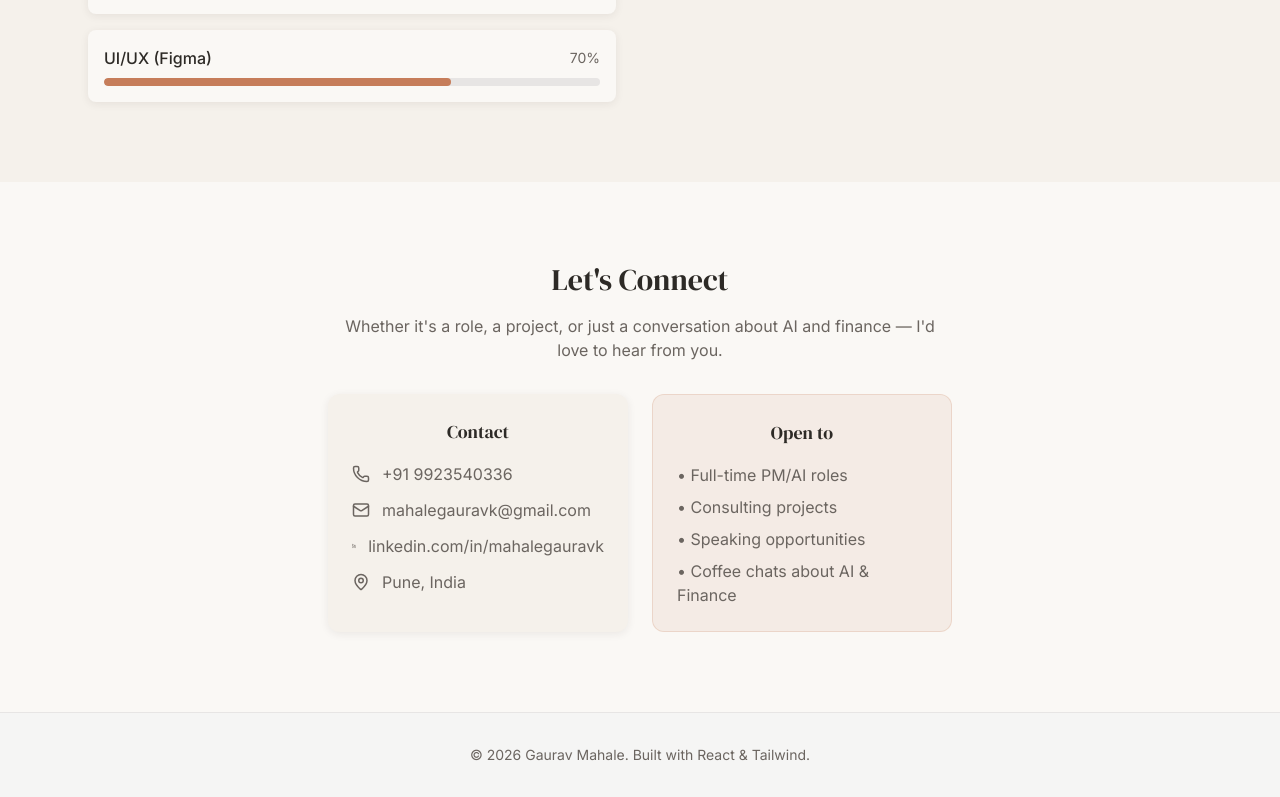
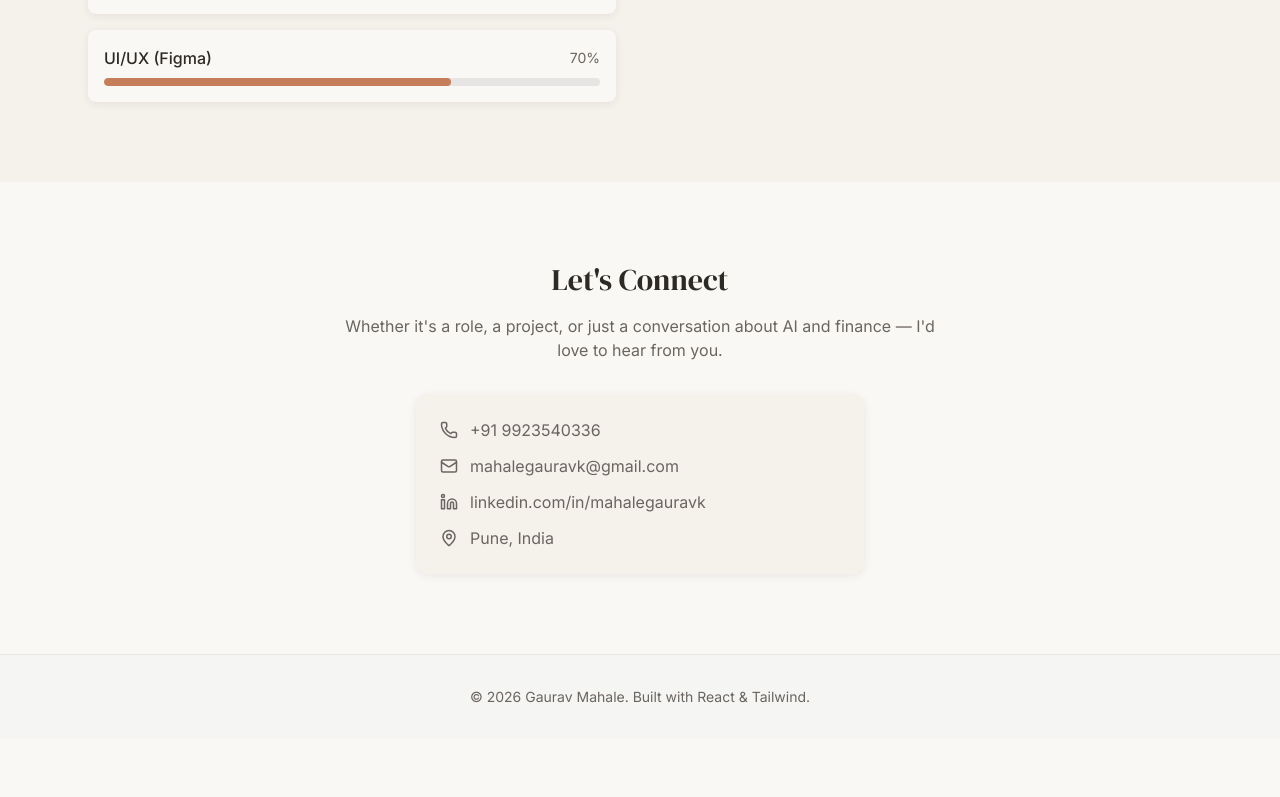
Before and after one commit to gmpro-cr/career-portfolio-Google, a React (Vite) app: page / in a window 1280 px wide. Shown: the part 5415-6212 px from the top of the page. After the commit the page ends 6154 px from the top, so only its background shows below. Built offline with nearby package versions, Linux system fonts and the light colour scheme.

Commit message:
remove: 'Open to' section from contact
Co-Authored-By: Claude Opus 4.5 <noreply@anthropic.com>

```diff
--- a/pages/Home.tsx
+++ b/pages/Home.tsx
@@ -281,10 +281,8 @@ export default function Home() {
             Whether it's a role, a project, or just a conversation about AI and finance — I'd love to hear from you.
           </p>
 
-          <div className="grid sm:grid-cols-2 gap-6">
-            <div className="bg-warm-cream rounded-xl p-6 shadow-soft">
-              <h3 className="font-serif text-lg text-charcoal mb-4">Contact</h3>
-              <div className="space-y-3 text-left">
+          <div className="bg-warm-cream rounded-xl p-6 shadow-soft max-w-md mx-auto">
+            <div className="space-y-3">
               <a href="tel:+919923540336" className="flex items-center gap-3 text-muted hover:text-terracotta transition-colors">
                 <Phone size={18} />
                 <span>+91 9923540336</span>
@@ -301,17 +299,6 @@ export default function Home() {
                 <MapPin size={18} />
                 <span>Pune, India</span>
               </div>
-              </div>
-            </div>
-
-            <div className="bg-terracotta/10 rounded-xl p-6 border border-terracotta/20">
-              <h3 className="font-serif text-lg text-charcoal mb-4">Open to</h3>
-              <ul className="space-y-2 text-muted text-left">
-                <li>• Full-time PM/AI roles</li>
-                <li>• Consulting projects</li>
-                <li>• Speaking opportunities</li>
-                <li>• Coffee chats about AI & Finance</li>
-              </ul>
             </div>
           </div>
         </div>
```
Lines whose indentation alone changed are shown as unchanged.
